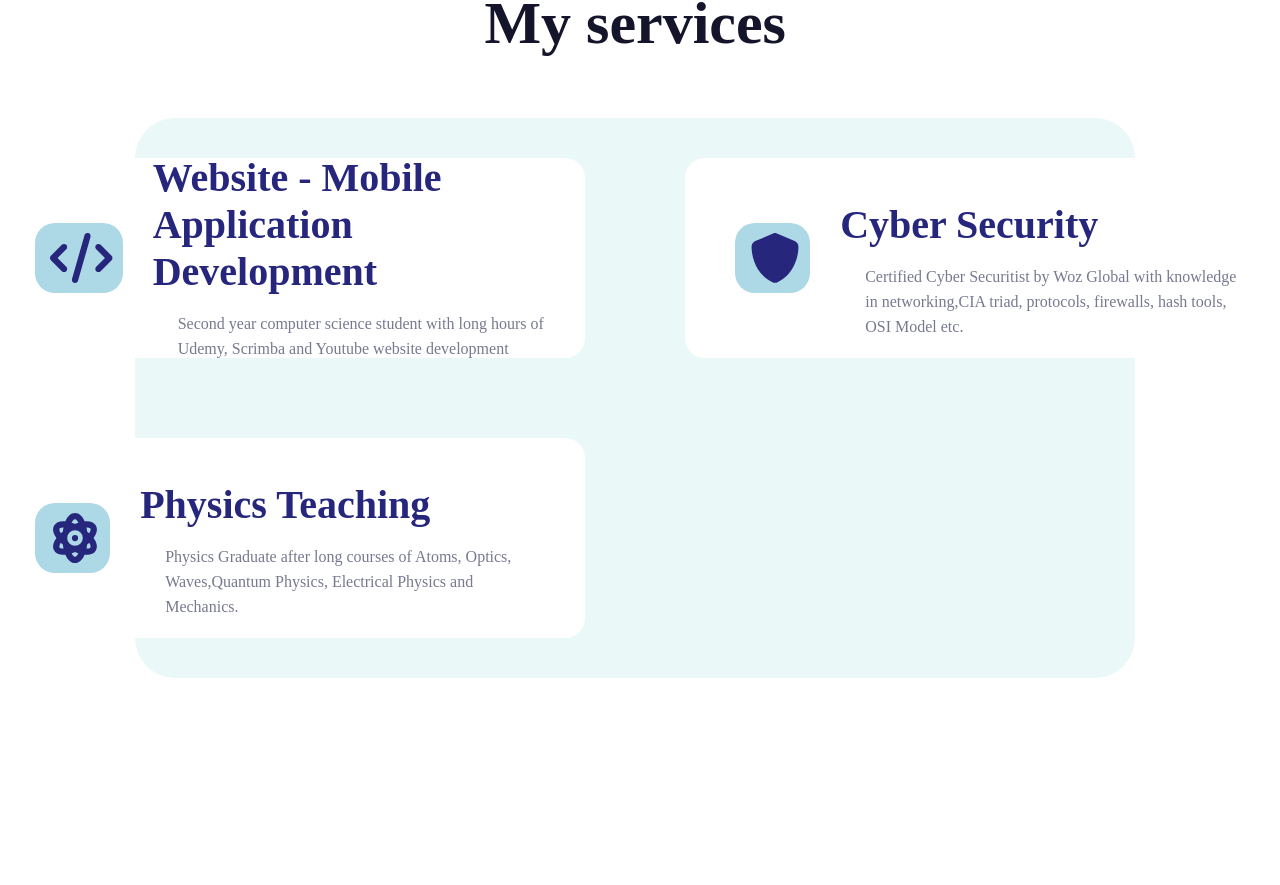
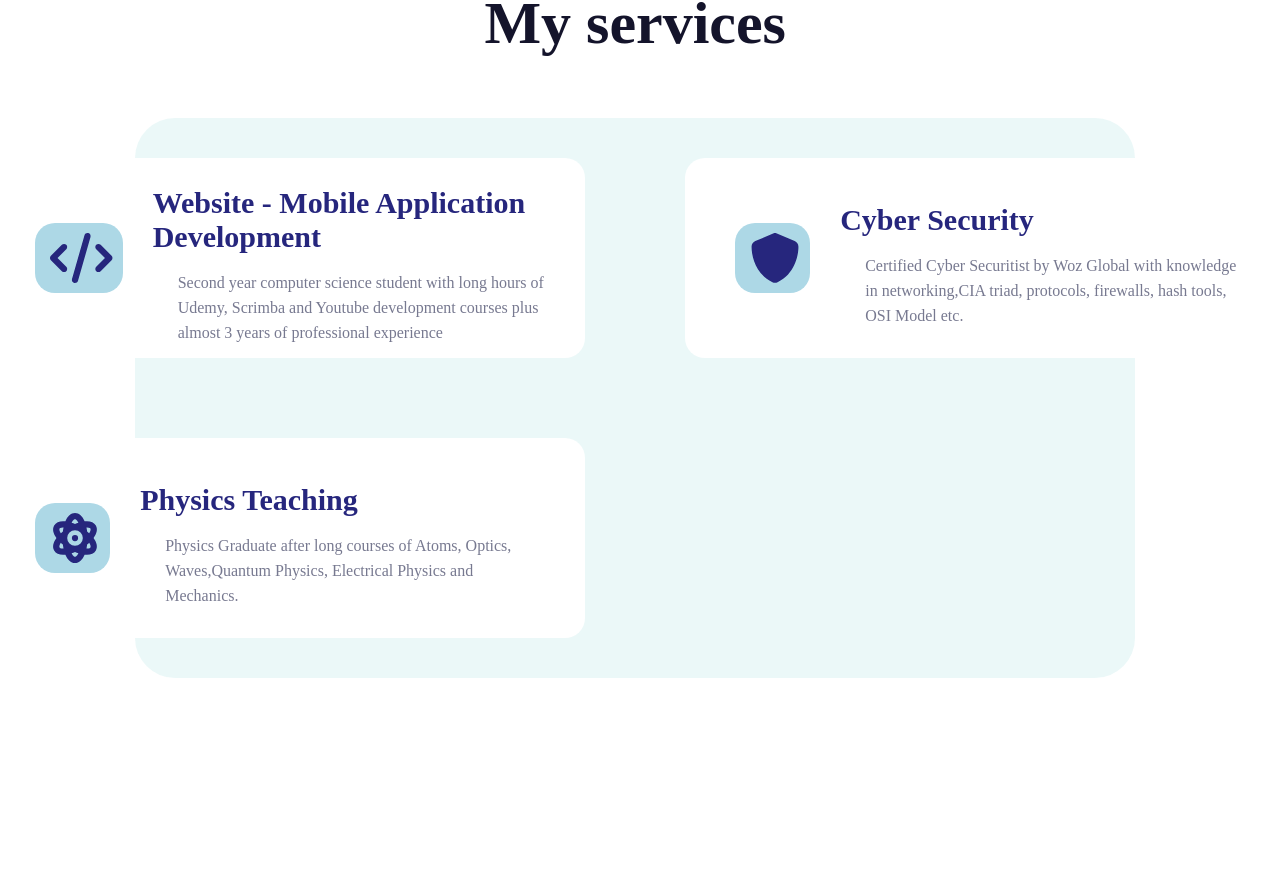
Before and after one commit to MichelNassarleb/portfolio, a Vue app: page / in a window 1280 px wide. Shown: the part 859-1744 px from the top of the page. Built offline with nearby package versions, Linux system fonts and the light colour scheme; grey boxes are pictures that could not be loaded; what vue-typer would draw is missing.

Commit message:
updates services description

```diff
--- a/src/vue/MyServices.vue
+++ b/src/vue/MyServices.vue
@@ -23,7 +23,7 @@ export default {
     props:['dark'],
     data(){
         return{
-            items:[{icon:'fa-solid fa-code',title:'Website - Mobile Application Development', description:'Second year computer science student with long hours of Udemy, Scrimba and Youtube website development courses. '},
+            items:[{icon:'fa-solid fa-code',title:'Website - Mobile Application Development', description:'Second year computer science student with long hours of Udemy, Scrimba and Youtube development courses plus almost 3 years of professional experience '},
             {icon:'fa-solid fa-shield',title:'Cyber Security', description:'Certified Cyber Securitist by Woz Global with knowledge in networking,CIA triad, protocols, firewalls, hash tools, OSI Model etc. '},
             {icon:'fa-solid fa-atom',title:'Physics Teaching', description:'Physics Graduate after long courses of Atoms, Optics, Waves,Quantum Physics, Electrical Physics and Mechanics.'}]
 
@@ -87,7 +87,7 @@ overflow: hidden;
     border-radius: 20px;
 }
 .web-serv div h1{
-    font-size: 40px;
+    font-size: 30px;
     color: #26267d;
 }
 .web-serv div{
@@ -103,8 +103,6 @@ overflow: hidden;
     margin-bottom: 0;
 }
 .code-icon{
-
-
     margin-left:50px;
     font-size: 50px;
     background: lightblue;
@@ -158,7 +156,6 @@ section{
 
     margin-bottom: 40px;
     margin-left: 50px;
-    height: 350px;
     justify-content: center;
     align-items: center;
     width: 400px;
```
